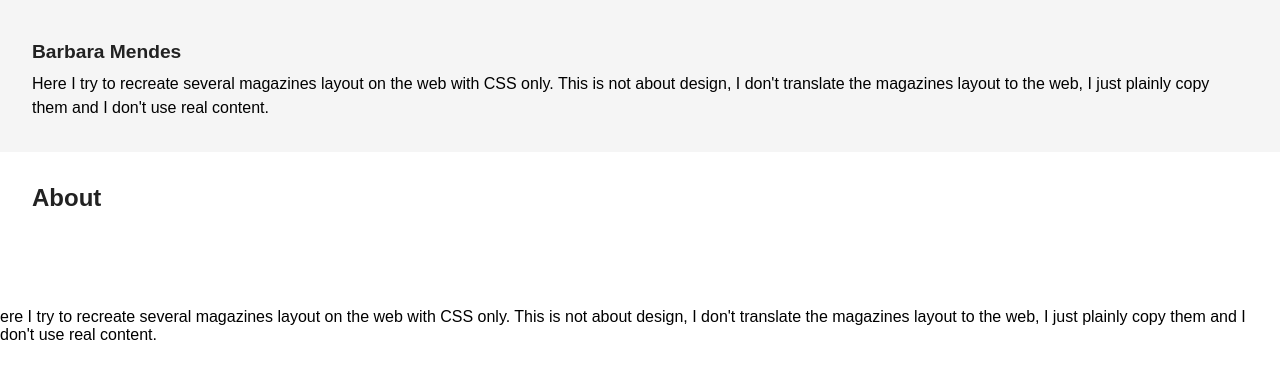
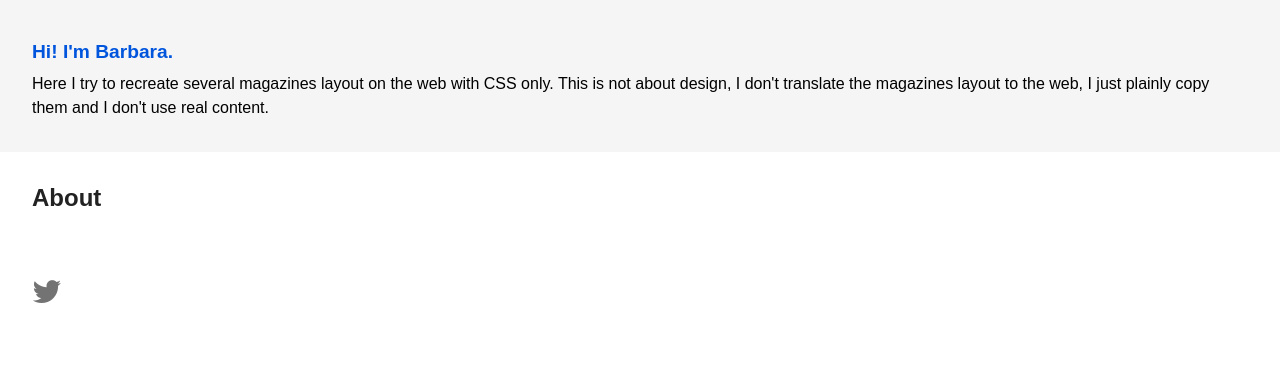
Before and after one commit to bbyms/bbyms.github.io, a plain HTML site: page about/index.html in a window 1280 px wide. Drawn offline with Linux system fonts and the light colour scheme.

Commit message:
added twitter link and tweaked 404 page

```diff
--- a/about/index.html
+++ b/about/index.html
@@ -12,6 +12,8 @@
 
 <link rel="icon" sizes="16x16" href="/favicon/favicon.ico">
 
+<link rel="stylesheet" href="https://maxcdn.bootstrapcdn.com/font-awesome/4.6.1/css/font-awesome.min.css">
+
 <!-- Typekit Fonts -->
 
 <script src="https://use.typekit.net/rmk3ply.js"></script>
@@ -21,7 +23,7 @@
   <body>
     <header>
   <div class="header-container">
-    <a href="/" class="header-title">Barbara Mendes</a>
+    <a href="/" class="header-title">Hi! I'm Barbara.</a>
     <p class="about__main-desc">
       Here I try to recreate several magazines layout on the web with CSS only.
       This is not about design, I don't translate the magazines layout to the web, I just plainly copy them and I don't use real content.
@@ -32,15 +34,9 @@
     <main>
       <h2>About</h2>
     </main>
-    <footer></footer>
+    <footer>
+  <a href="http://twitter.com/bbyms" target="_blank"><i class="fa fa-twitter"></i></a>
+</footer>
 
   </body>
 </html>
-ere I try to recreate several magazines layout on the web with CSS only.
-  This is not about design, I don't translate the magazines layout to the web, I just plainly copy them and I don't use real content.
-</p>
-    </main>
-    <footer></footer>
-
-  </body>
-</html>
```
Also changed, not shown: 404.html (+6 -2 lines), css/main.css (+1 -1 lines), index.html (+6 -2 lines), toc/index.html (+5 -1 lines).
